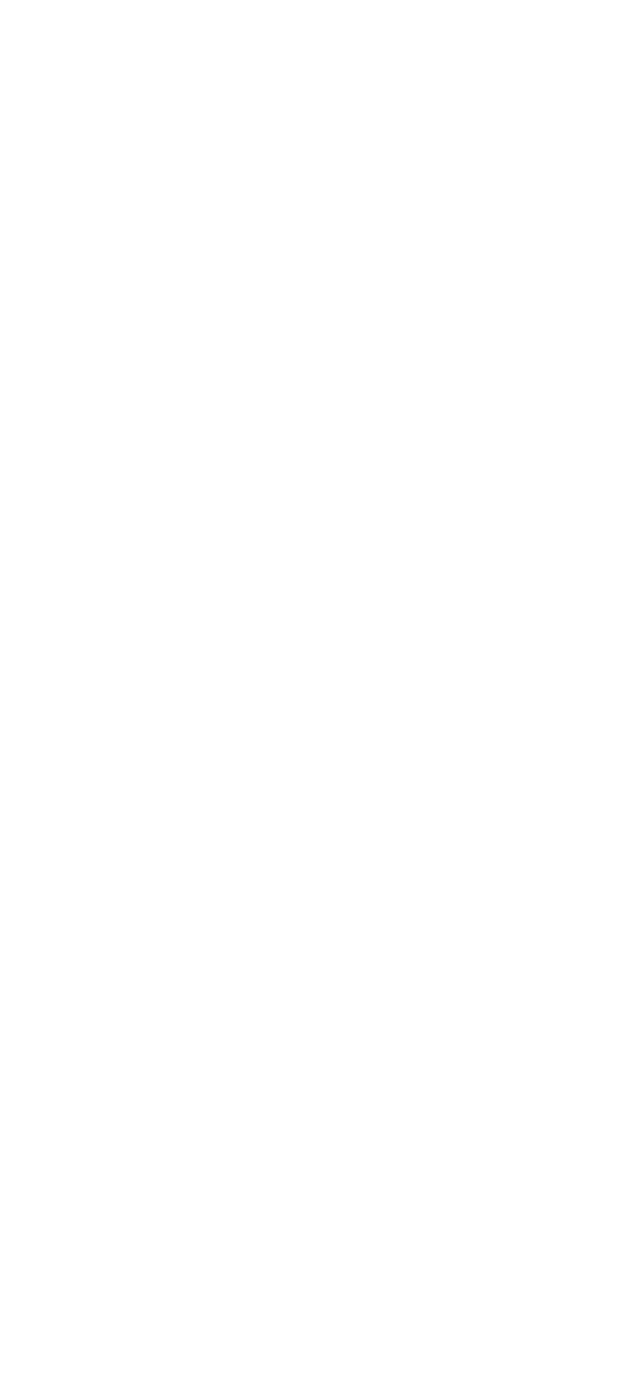
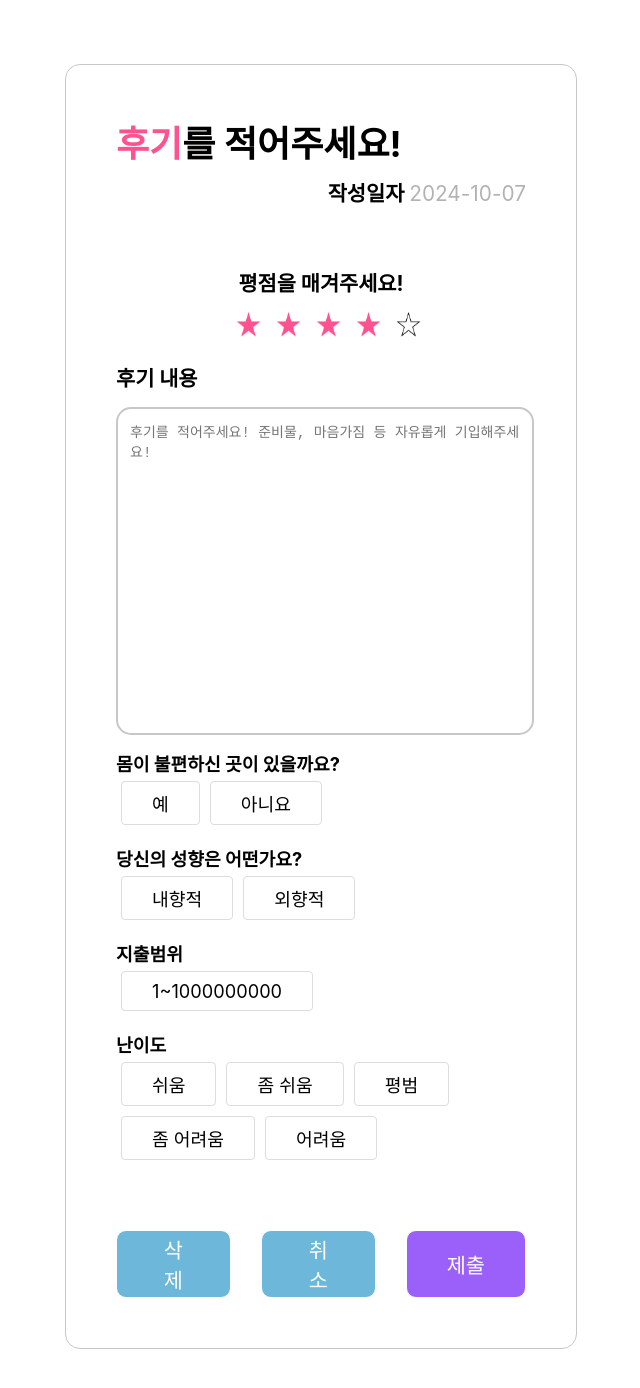
Before and after one commit to DoYous/Senials-Frontend, a React (Create React App) app in the folder senials_frontend/: page /HobbyReviewModify in a window 1280 px wide. Before the commit this address had no page. Shown: the top 1388 px of the page, without its empty margins (319-959 px from the left). Before the commit the page ends 800 px from the top, so only its background shows below. Built offline with nearby package versions, Linux system fonts and the light colour scheme.

Commit message:
샘플 프론트 구성 #43

```diff
--- a/senials_frontend/src/App.js
+++ b/senials_frontend/src/App.js
@@ -1,5 +1,8 @@
 import { BrowserRouter, Routes, Route } from "react-router-dom";
 import HobbyReviewGet from './pages/hobby/HobbyReviewGet';
+import HobbyReviewModify from './pages/hobby/HobbyReviewModify';
+
+
 
 
 function App() {
@@ -8,6 +11,8 @@ function App() {
     <Routes>
       {/*취미 게시판 후기 작성*/}
       <Route path="/HobbyReviewGet" element={<HobbyReviewGet/>}/>
+      {/*취미 게시판 후기 수정 */}
+      <Route path="/HobbyReviewModify" element={<HobbyReviewModify/>}/>
     </Routes>
   </BrowserRouter>
   );
--- /dev/null
+++ b/senials_frontend/src/pages/hobby/HobbyReviewModify.js
@@ -0,0 +1,80 @@
+import React from 'react';
+import styles from "./HobbyReviewGet.module.css";
+
+function HobbyReviewGet() {
+    return (
+        <div className={styles.page}>
+            <div className={styles.writeReview}>
+                <div className={styles.title}>
+                    <span style={{color: "#FF5391"}}>후기</span>를 적어주세요!
+                </div>
+                <div className={styles.writeDate}>
+                    작성일자 <span style={{color: "#b3b3b3", fontWeight: "normal"}}>2024-10-07</span>
+                </div>
+                <div className={styles.reviewPoint}>
+                    <div className={styles.text}>평점을 매겨주세요!</div>
+                    <div className={styles.starPoint}><StarPoint /></div>
+                </div>
+
+                <form className={styles.writeReviewDetail}>
+                    <div className={styles.text}>후기 내용</div>
+                    <textarea
+                        className={styles.inputText}
+                        placeholder="후기를 적어주세요! 준비물, 마음가짐 등 자유롭게 기입해주세요!"
+                    />
+                    <div className={styles.selectHobbyAbility}>
+                        <div className={styles.text}>몸이 불편하신 곳이 있을까요?</div>
+                        <input type="radio" id="abilityYes" name="hobbyAbility" value="y" />
+                        <label htmlFor="abilityYes">예</label>
+                        <input type="radio" id="abilityNo" name="hobbyAbility" value="n" />
+                        <label htmlFor="abilityNo">아니요</label>
+                    </div>
+                    <div className={styles.selectHobbyTendency}>
+                        <div className={styles.text}>당신의 성향은 어떤가요?</div>
+                        <input type="radio" id="tendencyIn" name="hobbyTendency" value="in" />
+                        <label htmlFor="tendencyIn">내향적</label>
+                        <input type="radio" id="tendencyOut" name="hobbyTendency" value="out" />
+                        <label htmlFor="tendencyOut">외향적</label>
+                    </div>
+                    <div className={styles.selectHobbyBudget}>
+                        <div className={styles.text}>지출범위</div>
+                        <input type="radio" id="budget" name="hobbyBudget" value="" />
+                        <label htmlFor="budget">1~1000000000</label>
+                    </div>
+                    <div className={styles.selectHobbyLevel}>
+                        <div className={styles.text}>난이도</div>
+                        <input type="radio" id="level1" name="hobbyLevel" value="1" />
+                        <label htmlFor="level1">쉬움</label>
+                        <input type="radio" id="level2" name="hobbyLevel" value="2" />
+                        <label htmlFor="level2">좀 쉬움</label>
+                        <input type="radio" id="level3" name="hobbyLevel" value="3" />
+                        <label htmlFor="level3">평범</label>
+                        <input type="radio" id="level4" name="hobbyLevel" value="4" />
+                        <label htmlFor="level4">좀 어려움</label>
+                        <input type="radio" id="level5" name="hobbyLevel" value="5" />
+                        <label htmlFor="level5">어려움</label>
+                    </div>
+                    <div className={styles.buttonContainer}>
+                        <button>삭제</button>
+                        <button>취소</button>
+                        <input type="submit" value="제출" />
+                    </div>
+                </form>
+            </div>
+        </div>
+    );
+}
+
+function StarPoint() {
+    return (
+        <span>
+            <img className={styles.star} src="/img/starFull.png" alt="" />
+            <img className={styles.star} src="/img/starFull.png" alt="" />
+            <img className={styles.star} src="/img/starFull.png" alt="" />
+            <img className={styles.star} src="/img/starFull.png" alt="" />
+            <img className={styles.star} src="/img/starEmpty.png" alt="" />
+        </span>
+    );
+}
+
+export default HobbyReviewGet;
```
